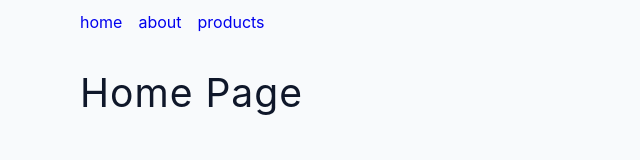
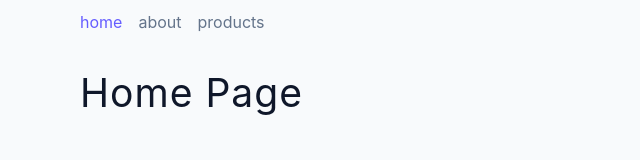
Before and after one commit to viktishchenko/rehearsal, a React (Create React App) app in the folder basics/: page / in a window 1280 px wide. Shown: the top 160 px of the page, without its empty margins (0-640 px from the left). Built offline with nearby package versions, Linux system fonts and the light colour scheme.

Commit message:
feat: add styled navbar

```diff
--- a/basics/src/tutorial/11-react-router/components/Navbar.js
+++ b/basics/src/tutorial/11-react-router/components/Navbar.js
@@ -1,5 +1,3 @@
-import React from "react";
-
 import { Link } from "react-router-dom";
 
 const Navbar = () => {
--- /dev/null
+++ b/basics/src/tutorial/11-react-router/components/StyledNavbar.js
@@ -0,0 +1,28 @@
+import { NavLink } from "react-router-dom";
+
+const Navbar = () => {
+  return (
+    <nav className="navbar">
+      <NavLink
+        to="/"
+        className={({ isActive }) => (isActive ? "link active" : "link")}
+      >
+        home
+      </NavLink>
+      <NavLink
+        to="/about"
+        className={({ isActive }) => (isActive ? "link active" : "link")}
+      >
+        about
+      </NavLink>
+      <NavLink
+        to="/products"
+        className={({ isActive }) => (isActive ? "link active" : "link")}
+      >
+        products
+      </NavLink>
+    </nav>
+  );
+};
+
+export default Navbar;
--- a/basics/src/tutorial/11-react-router/pages/SharedLayout.js
+++ b/basics/src/tutorial/11-react-router/pages/SharedLayout.js
@@ -1,10 +1,10 @@
 import { Outlet } from "react-router-dom";
-import Navbar from "../components/Navbar";
+import StyledNavbar from "../components/StyledNavbar";
 
 const SharedLayout = () => {
   return (
     <>
-      <Navbar />
+      <StyledNavbar />
       <Outlet />
     </>
   );
```
Also changed, not shown: basics/src/assets/11/styled-navbar.png (added), basics/src/tutorial/11-react-router/README.md (added).
